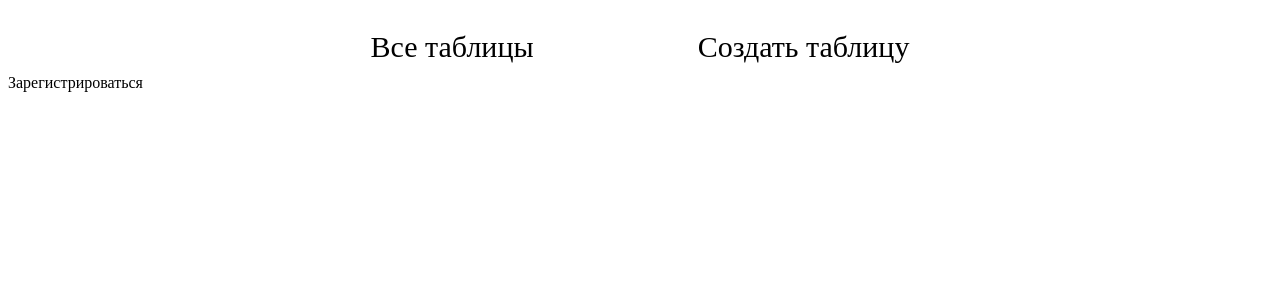
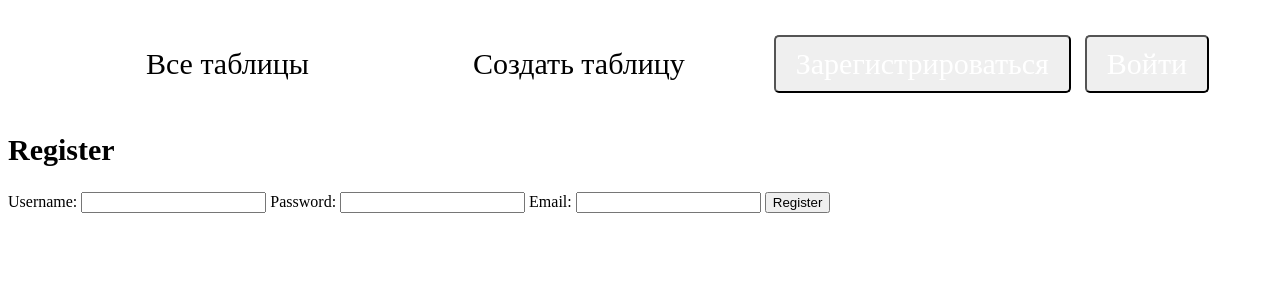
Before and after one commit to zxcgrishka/service-for-organizing-queues, a Flask app: page /register in a window 1280 px wide. Shown: the top 300 px of the page. Run offline with Flask 3, Linux system fonts and the light colour scheme.

Commit message:
added register/login

```diff
--- a/app.py
+++ b/app.py
@@ -1,5 +1,6 @@
-from flask import Flask, render_template, request, redirect, url_for
+from flask import Flask, render_template, request, redirect, url_for, session
 from flask_sqlalchemy import SQLAlchemy
+from werkzeug.security import check_password_hash, generate_password_hash
 import os
 import sys
 
@@ -7,6 +8,7 @@ import sys
 class Config:
     SQLALCHEMY_DATABASE_URI = 'sqlite:///lr_queue.db'
     SQLALCHEMY_TRACK_MODIFICATIONS = False
+    SECRET_KEY = 'supersecretkey'
 
 # Инициализация приложения
 db = SQLAlchemy()
@@ -24,6 +26,12 @@ def create_app():
 app = create_app()
 
 # Модели
+class User(db.Model):
+    id = db.Column(db.Integer, primary_key=True)
+    username = db.Column(db.String(80), unique=True, nullable=False)
+    password = db.Column(db.String(120), nullable=False)
+    email = db.Column(db.String(120), unique=True, nullable=False)
+
 class QueueTable(db.Model):
     id = db.Column(db.Integer, primary_key=True)
     name = db.Column(db.String(80), nullable=False)
@@ -45,8 +53,58 @@ def index():
     tables = QueueTable.query.all()
     return render_template('index.html', tables=tables)
 
+
+@app.route('/register', methods=['GET','POST'])
+def register():
+    if request.method == 'POST':
+        username = request.form['username']
+        password = generate_password_hash(request.form['password'], method='pbkdf2:sha256')
+        email = request.form['email']
+
+        new_user = User(username=username, password=password, email=email)
+        db.session.add(new_user)
+        db.session.commit()
+
+        return redirect(url_for('login'))
+
+    return render_template('register.html')
+
+
+@app.route('/login', methods=['GET','POST'])
+def login():
+    if request.method == 'POST':
+        username = request.form['username']
+        password = request.form['password']
+
+        user = User.query.filter_by(username=username).first()
+        if user and check_password_hash(user.password, password):
+            session['user_id'] = user.id
+            return redirect(url_for('dashboard'))
+        else:
+            return 'Invalid credentials'
+
+    return render_template('login.html')
+
+
+@app.route('/dashboard')
+def dashboard():
+    if 'user_id' in session:
+        return render_template('dashboard.html')
+    else:
+        return redirect(url_for('login'))
+
+
+@app.route('/logout')
+def logout():
+    session.pop('user_id', None)
+    return redirect(url_for('login'))
+
+
 @app.route('/queue', methods=['GET', 'POST'])
 def queue():
+    if 'user_id' not in session:
+        return redirect(url_for('login'))
+
     if request.method == 'POST':
         table_name = request.form['table_name']
         new_table = QueueTable(name=table_name)
@@ -55,8 +113,12 @@ def queue():
         return redirect(url_for('index'))
     return render_template('queue.html')
 
+
 @app.route('/make/<int:table_id>', methods=['GET', 'POST'])
 def make(table_id):
+    if 'user_id' not in session:
+        return redirect (url_for('login'))
+
     table = QueueTable.query.get_or_404(table_id)
     if request.method == 'POST':
         name = request.form['name']
@@ -67,21 +129,20 @@ def make(table_id):
     entries = QueueEntry.query.filter_by(table_id=table_id).all()
     return render_template('make.html', table=table, entries=entries)
 
+
 @app.route('/delete/<int:table_id>', methods=['POST'])
 def delete_table(table_id):
+    if 'user_id' not in session:
+        return redirect(url_for('login'))
+
     table = QueueTable.query.get_or_404(table_id)
     QueueEntry.query.filter_by(table_id=table.id).delete()
     db.session.delete(table)
     db.session.commit()
     return redirect(url_for('index'))
 
-@app.route('/register')
-def register():
-    return render_template('register.html')
-
-@app.route('/login')
-def login():
-    return render_template('login.html')
 
 if __name__ == '__main__':
+    with app.app_context():
+        db.create_all()
     app.run(debug=True)
--- a/templates/base.html
+++ b/templates/base.html
@@ -13,6 +13,8 @@
         <nav class="hat">
             <a href="{{ url_for('index') }}">Все таблицы</a>
             <a href="{{ url_for('queue') }}">Создать таблицу</a>
+            <button id="registerButton">Зарегистрироваться</button>
+            <button id="loginButton">Войти</button>
         </nav>
     </header>
     {% block body %}{% endblock %}
--- a/templates/register.html
+++ b/templates/register.html
@@ -5,5 +5,17 @@ Register
 {% endblock %}
 
 {% block body %}
-Зарегистрироваться
+<h2>Register</h2>
+    <form action="/register" method="POST">
+        <label for="username">Username:</label>
+        <input type="text" id="username" name="username" required>
+
+        <label for="password">Password:</label>
+        <input type="password" id="password" name="password" required>
+
+        <label for="email">Email:</label>
+        <input type="email" id="email" name="email" required>
+
+        <button type="submit">Register</button>
+    </form
 {% endblock %}
```
Also changed, not shown: templates/dashboard.html (added, +10 -0 lines), templates/login.html (+10 -1 lines), instance/lr_queue.db.
